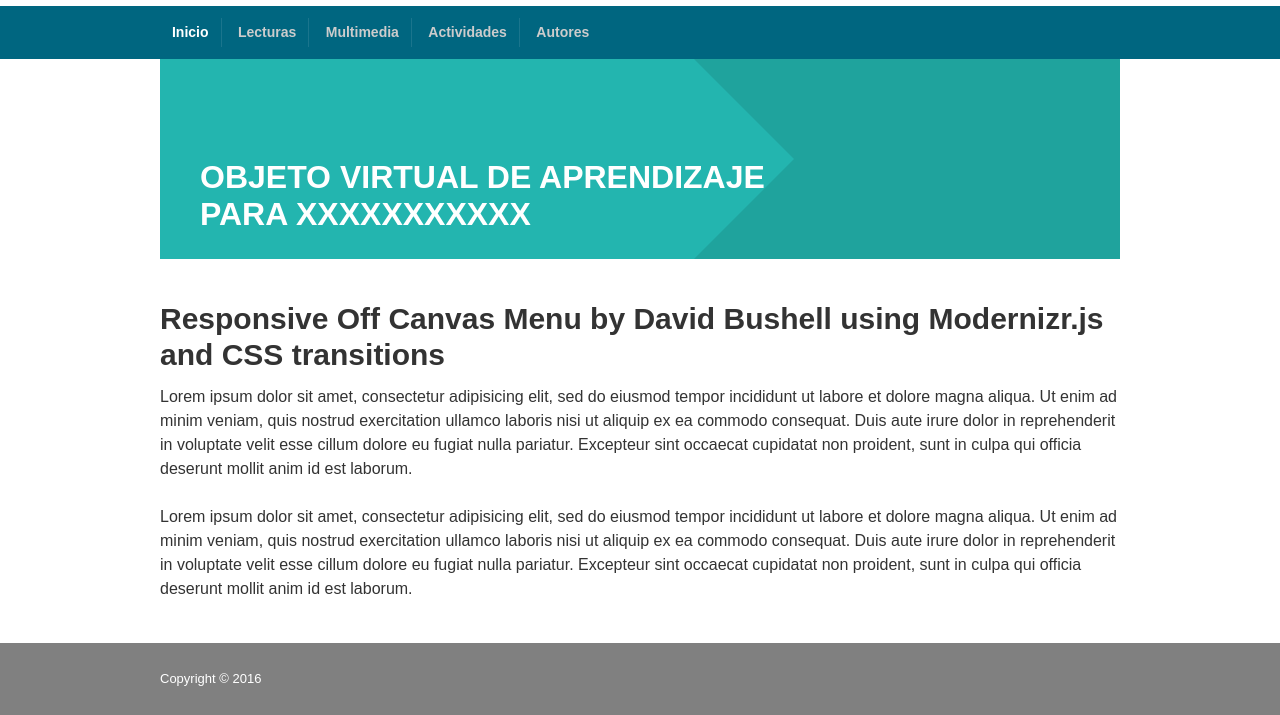
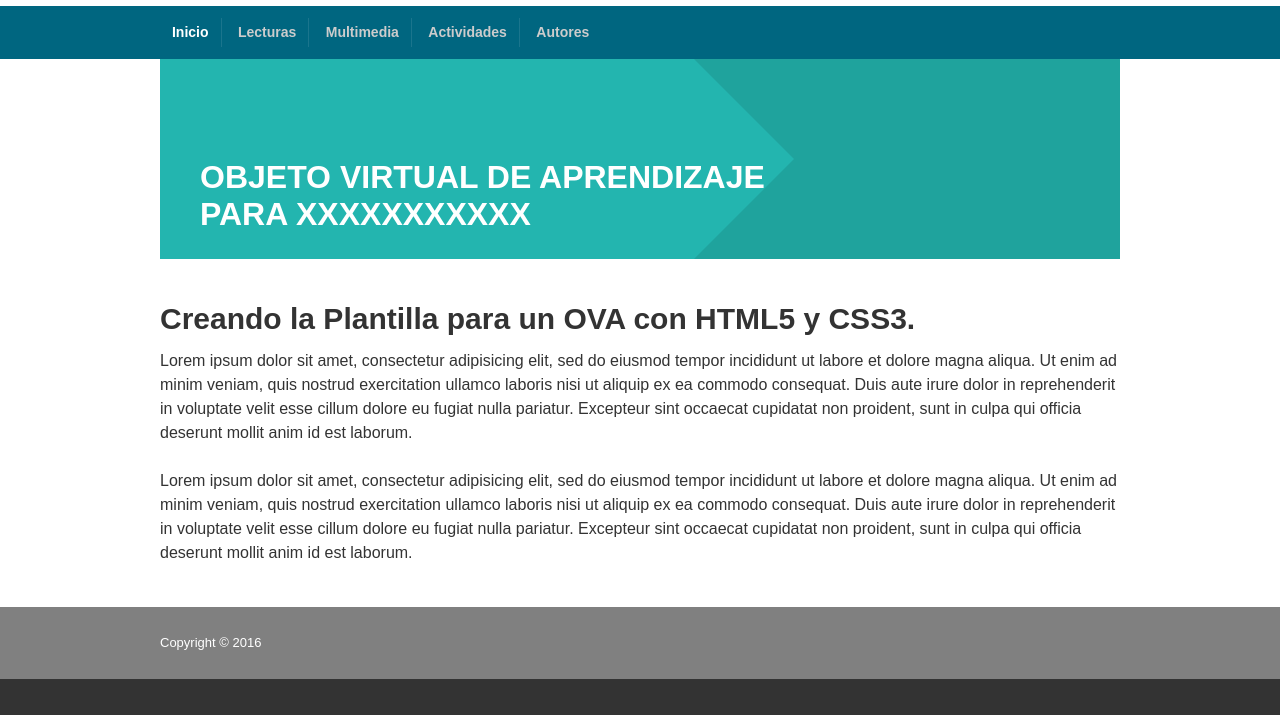
Before and after one commit to icvargas/icvargas.github.io, a plain HTML site: page index.html in a window 1280 px wide. Shown: the part 128-843 px from the top of the page. After the commit the page ends 807 px from the top, so only its background shows below. Drawn offline with Linux system fonts and the light colour scheme.

Commit message:
cambios plantilla - insetar banner

```diff
--- a/index.html
+++ b/index.html
@@ -52,7 +52,7 @@
                 </div>
                 <article class="block prose">
 
-                    <h1>Responsive Off Canvas Menu by David Bushell using Modernizr.js and CSS transitions</h1>
+                    <h1>Creando la Plantilla para un OVA con HTML5 y CSS3.</h1>
 
                     <p>Lorem ipsum dolor sit amet, consectetur adipisicing elit, sed do eiusmod tempor incididunt ut labore et dolore magna aliqua. Ut enim ad minim veniam, quis nostrud exercitation ullamco laboris nisi ut aliquip ex ea commodo consequat. Duis aute irure dolor in reprehenderit in voluptate velit esse cillum dolore eu fugiat nulla pariatur. Excepteur sint occaecat cupidatat non proident, sunt in culpa qui officia deserunt mollit anim id est laborum.</p>
                     <p>Lorem ipsum dolor sit amet, consectetur adipisicing elit, sed do eiusmod tempor incididunt ut labore et dolore magna aliqua. Ut enim ad minim veniam, quis nostrud exercitation ullamco laboris nisi ut aliquip ex ea commodo consequat. Duis aute irure dolor in reprehenderit in voluptate velit esse cillum dolore eu fugiat nulla pariatur. Excepteur sint occaecat cupidatat non proident, sunt in culpa qui officia deserunt mollit anim id est laborum.</p>
```
